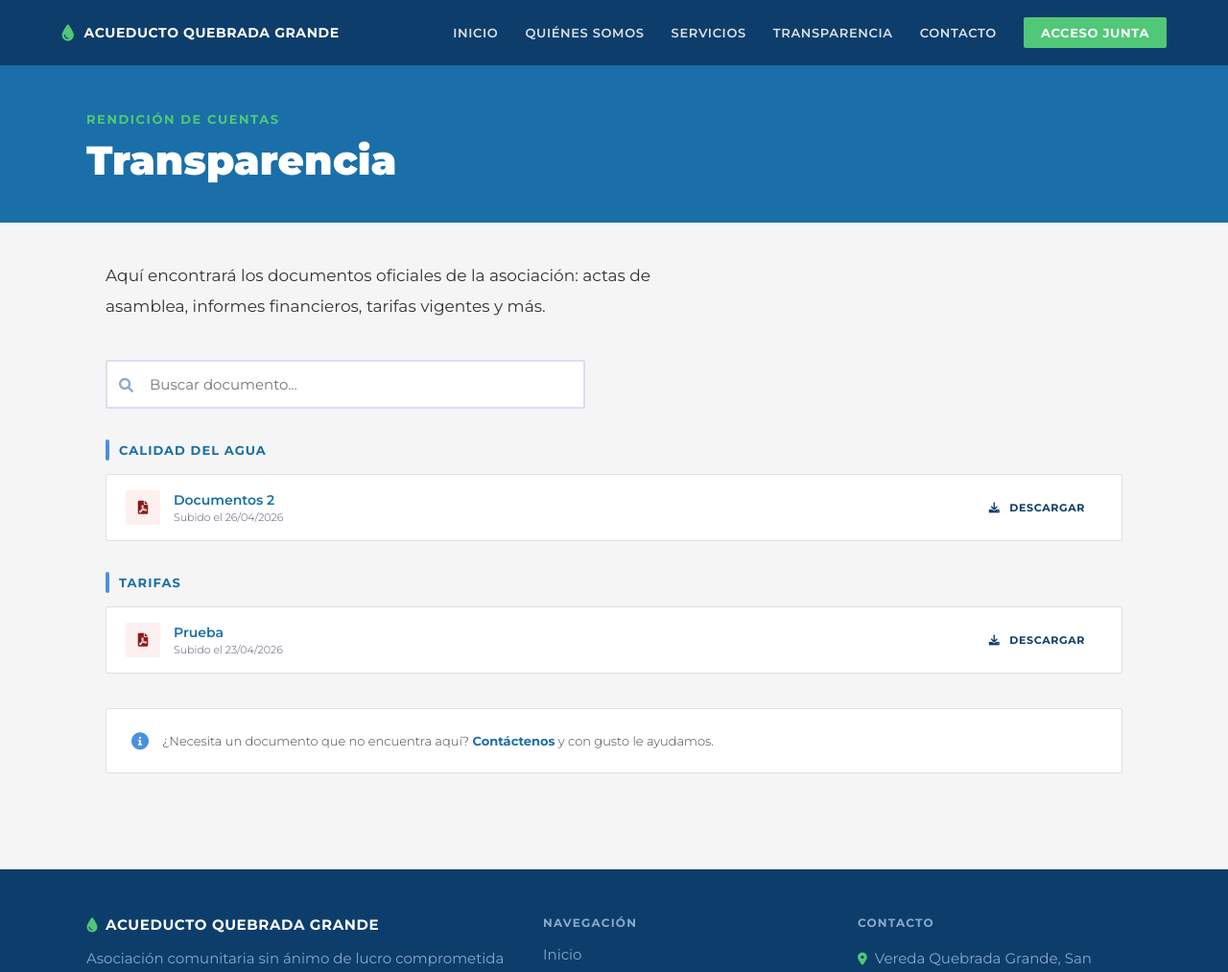
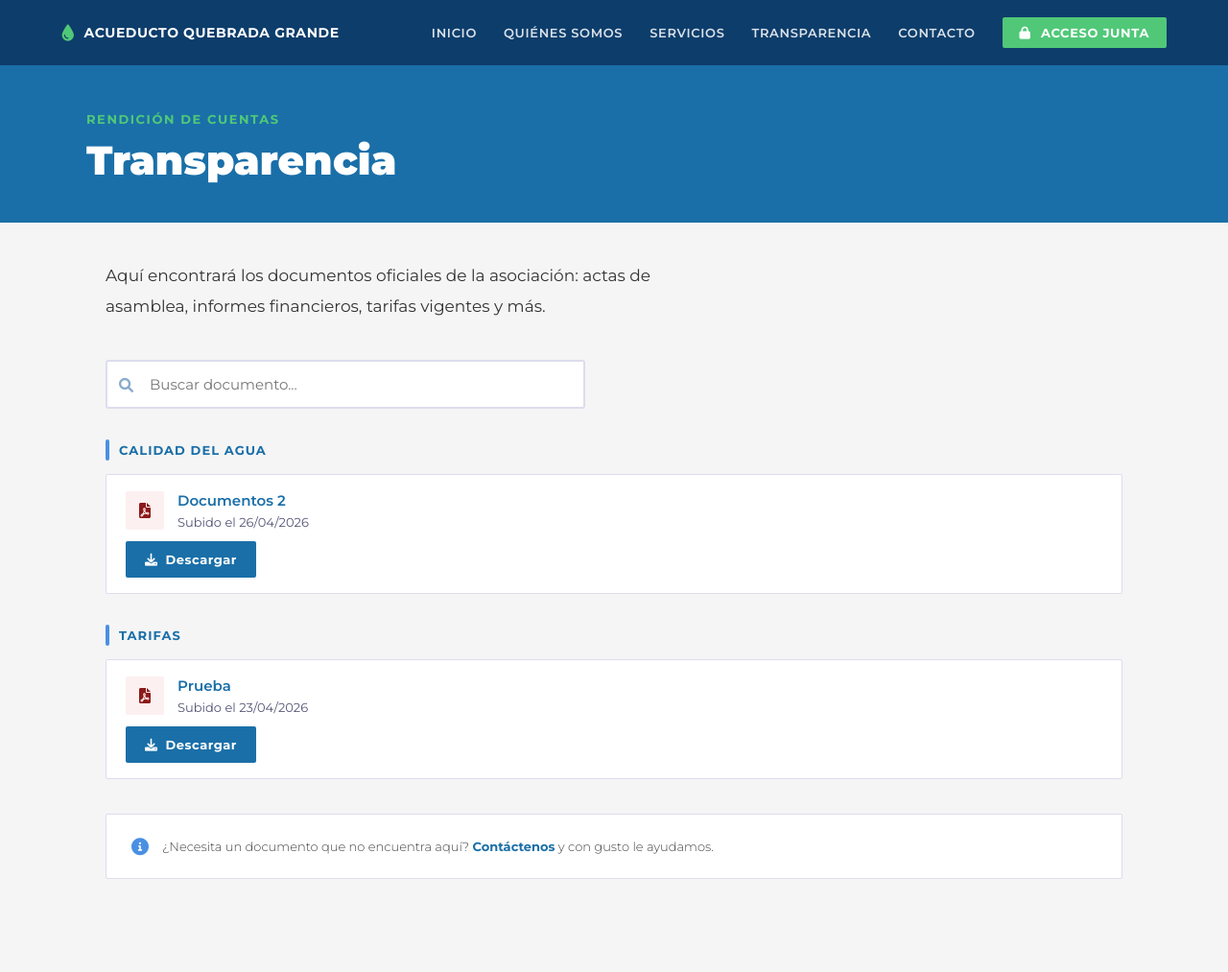
Before and after one commit to ivancarrasco-dev/Acueducto-QG, a Flask app: page /transparencia in a window 1280 px wide. Shown: the top 1013 px of the page at 96% size. Run offline with Flask 3, Linux system fonts and the light colour scheme; data comes from the database, SQL or seed files in the repository; both versions use the stored data as it was after the commit.

Commit message:
style: Cambios en la proporcion de los elementos en la pagina transparencia

```diff
--- a/app.py
+++ b/app.py
@@ -100,7 +100,7 @@ def login():
             flash("Inicio de sesión exitoso. Bienvenido al panel.")
             return redirect(url_for('admin_noticias'))
         else:
-            flash("Usuario o contraseña incorrectos. Intente de nuevo.")
+            flash("Usuario o contraseña incorrectos. Intente de nuevo.", "error")
     return render_template('login.html')
 
 @app.route('/logout')
@@ -162,7 +162,7 @@ def ver_documento(filename):
 @app.route('/admin')
 def admin_noticias():
     if 'admin' not in session:
-        flash("Por favor, inicie sesión para acceder a esta área.")
+        flash("Por favor, inicie sesión para acceder a esta área.", "error")
         return redirect(url_for('login'))
     noticias = Noticia.query.order_by(Noticia.id.desc()).all()
     documentos = Documento.query.order_by(Documento.fecha.desc()).all()
@@ -220,7 +220,7 @@ def subir_documento():
     categoria = request.form['categoria']
     archivo = request.files.get('archivo')
     if not archivo or not allowed_pdf(archivo.filename):
-        flash("Error: solo se permiten archivos PDF.")
+        flash("Error: solo se permiten archivos PDF.", "error")
         return redirect(url_for('admin_noticias'))
     filename = secure_filename(archivo.filename)
     timestamp = datetime.now().strftime('%Y%m%d_%H%M%S_')
--- a/templates/base.html
+++ b/templates/base.html
@@ -389,7 +389,7 @@
                 <a href="/admin">Panel</a>
                 <a href="/logout" class="nav-btn-danger">Cerrar Sesión</a>
             {% else %}
-                <a href="/login" class="nav-btn">Acceso Junta</a>
+                <a href="/login" class="nav-btn"><i class="fas fa-lock" style="margin-right:6px;"></i> Acceso Junta</a>
             {% endif %}
         </div>
         <button class="hamburger" id="menu-btn" aria-label="Menú">
@@ -406,17 +406,20 @@
             <a href="/admin"><i class="fas fa-cog"></i> Panel Admin</a>
             <a href="/logout" class="mobile-btn-logout"><i class="fas fa-sign-out-alt"></i> Cerrar Sesión</a>
         {% else %}
-            <a href="/login" class="mobile-btn-admin"><i class="fas fa-lock"></i> Acceso Junta</a>
+            <a href="/login" class="mobile-btn-admin"><i class="fas fa-lock" style="margin-right:8px;"></i> Acceso Junta</a>
         {% endif %}
     </div>
 </nav>
 
 <main>
-    {% with messages = get_flashed_messages() %}
+    {% with messages = get_flashed_messages(with_categories=true) %}
       {% if messages %}
-        <div style="max-width:1100px;margin:0 auto;padding:20px 20px 0;">
-          {% for message in messages %}
-            <div class="flash">{{ message }}</div>
+        <div class="flash-container">
+          {% for category, message in messages %}
+            <div class="flash {% if category == 'error' %}flash-error{% endif %}" id="flash-{{ loop.index }}">
+                <span class="flash-icon">{% if category == 'error' %}❌{% else %}✅{% endif %}</span>{{ message }}
+                <button class="flash-close" onclick="dismissFlash('flash-{{ loop.index }}')">&times;</button>
+            </div>
           {% endfor %}
         </div>
       {% endif %}
--- a/templates/index.html
+++ b/templates/index.html
@@ -2,7 +2,7 @@
 {% block content %}
 
 <!-- HERO -->
-<div style="background: #1a6fa8; padding: 64px 24px 56px;">
+<div style="background: linear-gradient(rgba(15,40,80,0.72), rgba(15,40,80,0.72)), url('https://images.pexels.com/photos/6708687/pexels-photo-6708687.jpeg?auto=compress&cs=tinysrgb&w=1400') center/cover no-repeat; padding: 64px 24px 56px;">
     <div style="max-width: 1100px; margin: 0 auto;">
         <p style="font-size: 10px; font-weight: 700; letter-spacing: 0.14em; text-transform: uppercase; color: #50C878; margin-bottom: 16px;">
             Portal Comunitario · Vereda Quebrada Grande
--- a/templates/transparencia.html
+++ b/templates/transparencia.html
@@ -36,18 +36,19 @@
             </div>
             <div style="background:#fff; border:1px solid #ddddee; border-radius:2px; overflow:hidden;">
                 {% for doc in documentos if doc.categoria == cat %}
-                <div class="doc-row" style="display:flex; align-items:center; justify-content:space-between; padding:16px 20px; border-bottom:1px solid #eeeef5; gap:16px; {% if loop.last %}border-bottom:none;{% endif %}">
-                    <div style="display:flex; align-items:center; gap:14px; min-width:0;">
-                        <div style="background:#fdf0f0; width:36px; height:36px; border-radius:2px; display:flex; align-items:center; justify-content:center; flex-shrink:0;">
-                            <i class="fas fa-file-pdf" style="color:#8b1a1a; font-size:14px;"></i>
+                <div class="doc-row" style="display:flex; flex-direction:column; padding:16px 20px; border-bottom:1px solid #eeeef5; gap:12px; {% if loop.last %}border-bottom:none;{% endif %}">
+                    <div style="display:flex; align-items:center; gap:14px;">
+                        <div style="background:#fdf0f0; width:40px; height:40px; border-radius:2px; display:flex; align-items:center; justify-content:center; flex-shrink:0;">
+                            <i class="fas fa-file-pdf" style="color:#8b1a1a; font-size:16px;"></i>
                         </div>
-                        <div style="min-width:0;">
-                            <p style="font-size:14px; font-weight:600; color:#1a6fa8; white-space:nowrap; overflow:hidden; text-overflow:ellipsis;">{{ doc.nombre }}</p>
-                            <p style="font-size:11px; font-weight:300; color:#555577; margin-top:2px;">Subido el {{ doc.fecha | fecha_es }}</p>
+                        <div>
+                            <p style="font-size:15px; font-weight:600; color:#1a6fa8; line-height:1.4;">{{ doc.nombre }}</p>
+                            <p style="font-size:13px; font-weight:500; color:#555577; margin-top:4px;">Subido el {{ doc.fecha | fecha_es }}</p>
                         </div>
                     </div>
-                    <a href="/documentos/{{ doc.ruta }}" target="_blank" class="btn-secondary" style="white-space:nowrap; font-size:11px; padding:9px 18px;">
-                        <i class="fas fa-download" style="margin-right:6px;"></i> Descargar
+                    <a href="/documentos/{{ doc.ruta }}" target="_blank"
+                        style="display:inline-flex; align-items:center; gap:8px; background:#1a6fa8; color:#fff; font-family:'Montserrat',sans-serif; font-size:13px; font-weight:700; padding:11px 20px; border-radius:2px; text-decoration:none; letter-spacing:0.04em; align-self:flex-start;">
+                        <i class="fas fa-download"></i> Descargar
                     </a>
                 </div>
                 {% endfor %}
```
Also changed, not shown: instance/acueducto.db.
